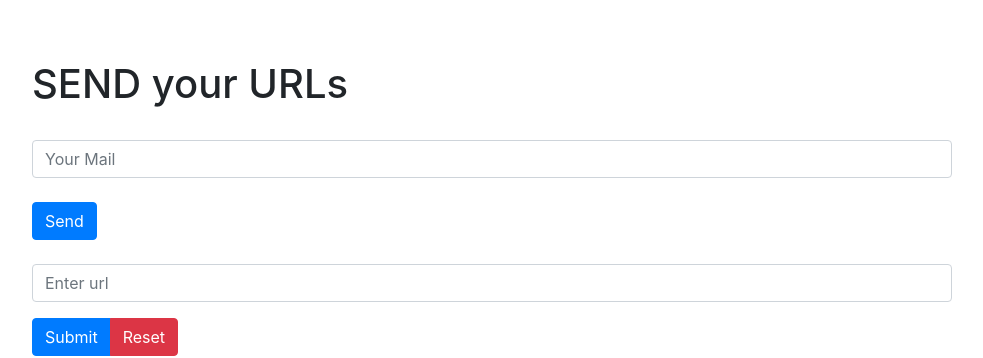
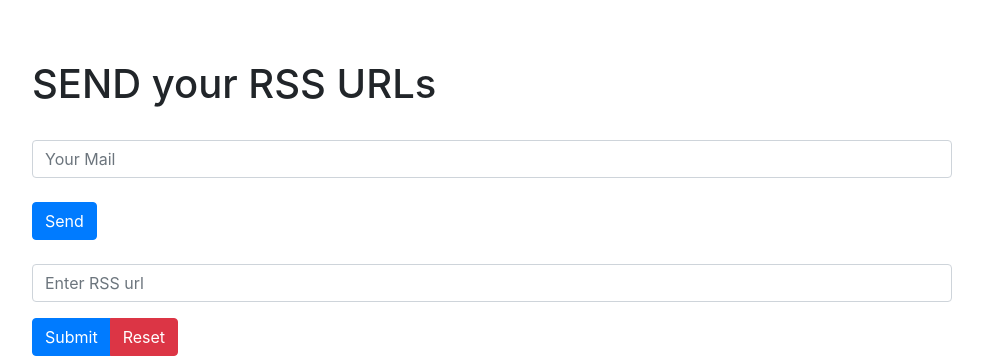
Before and after one commit to ulou23/flask_vue_rest_FRONT, a Vue app: page / in a window 1280 px wide. Shown: the top 358 px of the page, without its empty margins (53-1036 px from the left). Built offline with nearby package versions, Linux system fonts and the light colour scheme; no server answers.

Commit message:
flask vue ress proby fails

```diff
--- a/src/components/Urls.vue
+++ b/src/components/Urls.vue
@@ -2,7 +2,7 @@
   <div class="container">
     <div class="row">
       <div class="col-sm-10">
-        <h1>SEND your URLs</h1>
+        <h1>SEND your RSS URLs</h1>
 <br>
         <b-form @submit="Send" class="w-100" >  <!-- MAIL send events zrobic -->
           <b-input id="inline-form-mail" v-model="addMailForm.mail" type="email"
@@ -18,7 +18,7 @@
                             type="url"
                             v-model="addUrlForm.urlinput"
                             required
-                            placeholder="Enter url">
+                            placeholder="Enter RSS url">
               </b-form-input>
             </b-form-group>
             <b-button-group>
@@ -103,6 +103,7 @@ export default {
   data() {
     return {
       urls: [],
+      // allItems: [],
       addUrlForm: {
         urlinput: '',
       },
@@ -219,9 +220,34 @@ export default {
     onDeleteUrl(urlinput) {
       this.removeUrl(urlinput.id);
     },
+    // loaditems(url) {
+    //   const Parser = require('rss-parser');
+    //   const parser = new Parser();
+    //   (async () => {
+    //     const feed = parser.parseURL(url);
+    //   });
+    // },
   },
+  //  loadFeed(feed) {
+  //    fetch(encodeURIComponent(feed.urlinput))
+  //      .then((res) => res.json())
+  //      .then((res) => {
+  //        res.feed.items.forEach((item => {
+  //          item.title = feed.title;
+  //          this.allItems.push(item);
+  //        });
+  //      });
+  //  },
+  //  restoreFeeds() {
+  //    const feeds = localStorage.getItem('urls');
+  //    this.feeds = JSON.parse(feeds);
+  //    this.feeds.forEach((feed) => {
+  //      this.loadFeed(feed);
+  //    });
+  //  },
   created() {
     this.getUrls();
+    // this.restoreFeeds();
   },
 };
 </script>
```
